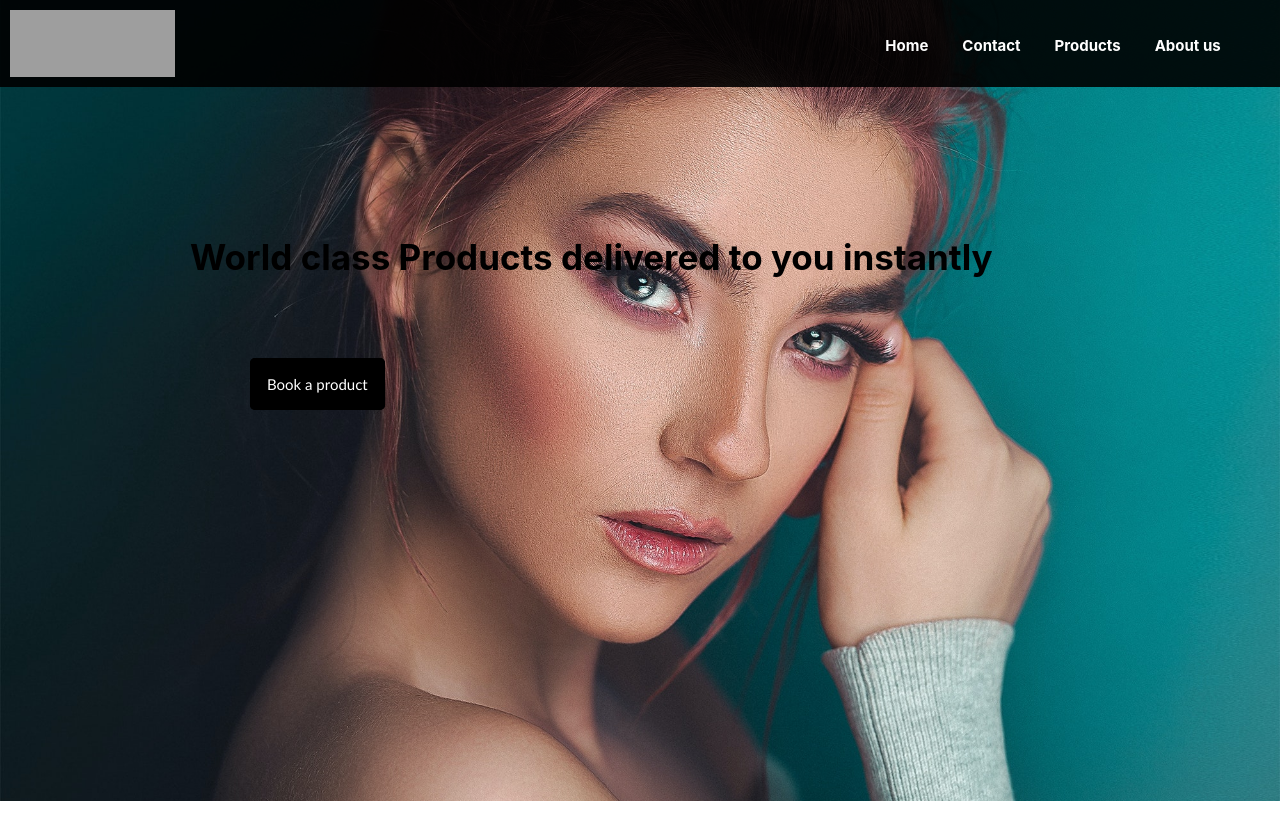
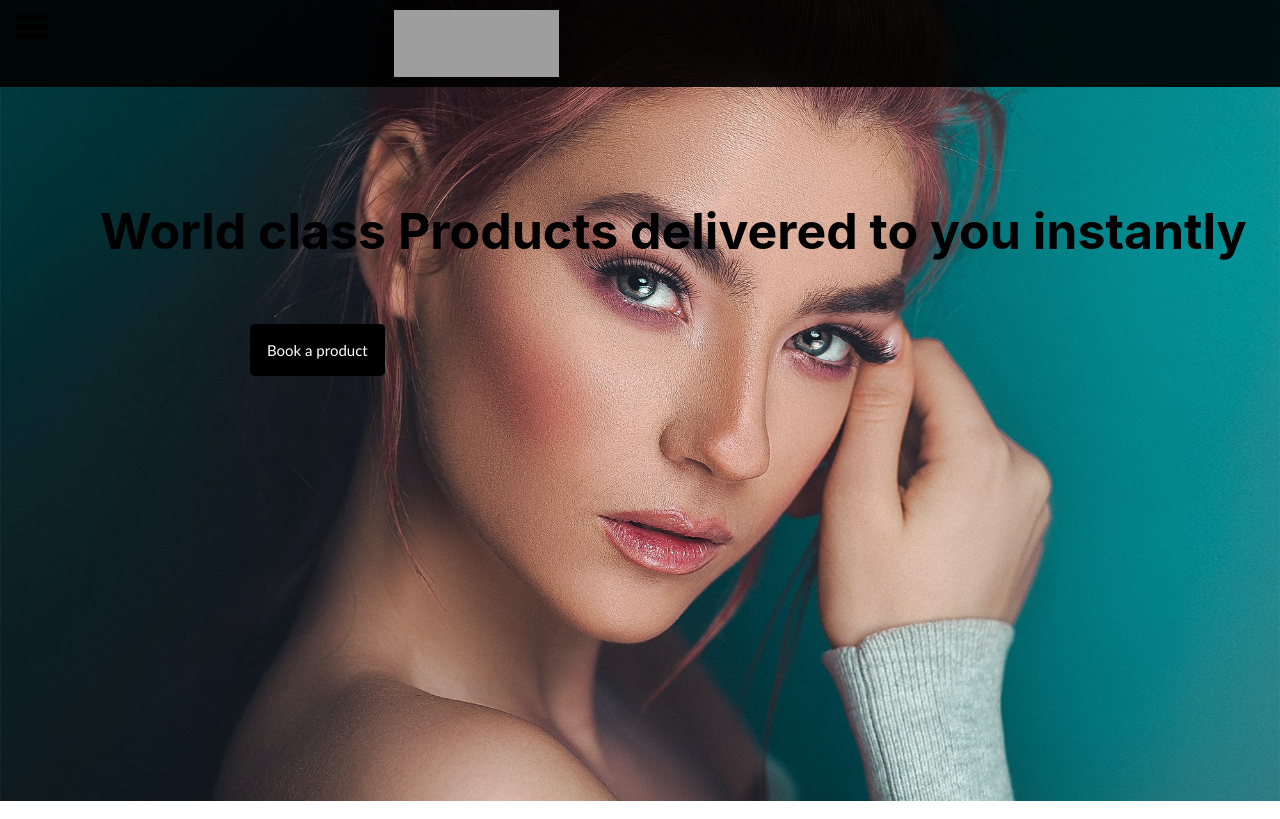
Before and after one commit to astianmuchui/Pretty-Collections, a PHP site: page / in a window 1280 px wide; the page is wider, and only the part inside the window is pictured. Shown: the top 819 px of that part. Run offline with PHP 8.4, Linux system fonts and the light colour scheme; some libraries are stand-ins or nearby versions; grey boxes are pictures that could not be loaded.

Commit message:
Add files via upload

```diff
--- a/index.html
+++ b/index.html
@@ -4,20 +4,32 @@
     <meta charset="UTF-8">
     <meta name="viewport" content="width=device-width, initial-scale=1.0">
     <link rel="stylesheet" href="style.css">
+    <link rel="stylesheet" href="menu.css">
     <script src="https://kit.fontawesome.com/84b6428a50.js" crossorigin="anonymous"></script>
-    <title>Pretty collections--- </title>
+    <title>Pretty collections|welcome</title>
 </head>
 <body>
 <header id="nav">
-    <img src="images/rsz_logo.png" height="66.66" width="165.33">
-    <nav>
-        <ul>
-            <li><a href="#">Home</a></li>
-            <li><a href="#msg" >Contact</a></li>
-            <li id="handbag"><a href="#product">Products</a></li>
-            <li><a href="#about">About us</a></li>
-        </ul>
-    </nav>
+    <div id="hamburger">
+        <div></div>
+        <div></div>
+        <div></div>
+    </div>
+    <menu>
+
+        <div class="main_menu" id="main_menu">
+            <span id="cancel">&times;</span>
+            <nav class="navigate">
+                <ul>
+                    <li><a href="#">Home</a></li> <br> <br>
+                    <li><a href="#msg" >Contact</a></li> <br> <br>
+                    <li id="handbag"><a href="#product">Products</a></li> <br> <br>
+                    <li><a href="#about">About us</a></li> <br> <br>
+                </ul>
+            </nav>
+        </div>
+    </menu>
+    <img src="images/rsz_logo.png" height="66.66" width="165.33" id="logo">
 </header>
 <div class="main">
 
@@ -31,7 +43,7 @@
                 <span id="close"> &times; </span>
                 <img src="images/rsz_logo.png" height="66.66" width="165.33">
                 <h1>Book a product...Delivery within no time !</h1>
-                <a href="#"> <i class="fab fa-whatsapp"></i> Book via Whatsapp</a> <br> <br>
+                <a href="https://api.whatsapp.com/send/?phone=254711831773&text%20Hi%20there%20Got%20your%20number%20from%20the%20website&app_absent=0"> <i class="fab fa-whatsapp"></i> Book via Whatsapp</a> <br> <br>
                 <a href="mailto:kamankuranelly@gmail.com">  <i class="far fa-envelope"></i>Book via  Email</a>   <br> <br>
                 <a href="tel:+254711831773"> <i class="fas fa-phone-alt"></i> Book via Call</a>
             </div>
@@ -46,7 +58,7 @@
                 <p>Earrings</p>
             </div>
             <div class="watches">
-                <img src="images/wrist_watch.jpg" alt="" height="311" width="311.75">
+                <img src="images/watch 1.jpg" alt="" height="311" width="311.75">
                 <p>watches</p>
 
             </div>
@@ -156,6 +168,7 @@
     <span>2020 Pretty collections </span>
     <span>Design,concept and integration by <a href="mailto:astianseb730@gmail.com">Seb Astian</a></span>
 </div>
+    <script src="menu.js"></script>
     <script src="script.js"></script>
 </body>
 </html>
--- /dev/null
+++ b/menu.css
@@ -0,0 +1,66 @@
+
+#hamburger{
+    display: block;
+    background-color: transparent;
+    float: right;
+    padding: 5px;
+}
+#hamburger div{
+    height: 4px;
+    width: 30px;
+    background-color: black;
+    border: 1px solid black;
+    cursor: pointer;
+    border-radius: 4%;
+    margin: 0 0 3px 0;
+    transition-property: all 1s;
+}
+.main_menu{
+    height: 100vh;
+    background-color: white;
+    width: 250px;
+    margin-top: 61px;
+    padding: 10px 10px 0 50px;
+    position: relative;
+    z-index: 3;
+    display: none;
+    transition-property: all 2s;
+    animation-name: slideInHamburger;
+    animation-fill-mode: forwards;
+    animation-iteration-count: 1;
+    animation-delay: -1s;
+    animation-duration: 2s;
+}
+*{
+    text-decoration: none;
+    scroll-behavior: smooth;
+    list-style-type: none;
+}
+.main_menu ul li a{
+    color: black;
+    font-size: 20px;
+    font-family: 'Trebuchet MS', 'Lucida Sans Unicode', 'Lucida Grande', 'Lucida Sans', Arial, sans-serif;
+    width: 100%;
+    padding: 10px;
+    position: relative;
+    left: 0;
+    transition-property: all;
+    transition-duration: 2s;
+}
+.main_menu ul li a:hover{
+    color: crimson;
+}
+.main_menu span{
+    font-size: 28px;
+    border-radius: 2px;
+    font-weight: bolder;
+    cursor: pointer;
+}
+@keyframes slideInHamburger{
+    0%{
+        margin-left: -1000px;
+    }
+    100%{
+        margin-left: -1px;;
+    }
+}
--- /dev/null
+++ b/menu.js
@@ -0,0 +1,11 @@
+var main = document.getElementById("main_menu");
+var hamburger = document.getElementById("hamburger");
+var cancel = document.getElementById("cancel");
+hamburger.onclick = function(){
+    main.style.display = "block";
+    hamburger.style.display = "none";
+}
+cancel.onclick = function(){
+    main.style.display = "none";
+    hamburger.style.display = "block";
+}
--- a/style.css
+++ b/style.css
@@ -34,40 +34,24 @@ body{
 header{
     display: inline-flex;
     background-color: rgba(0,0,0,0);
+    z-index: 9999;
     width: 100%;
-    height: max-content;
+    height: 67px;
     top: 0;
     position: fixed;
-    z-index: 999;
     padding: 10px;
     transition-property: all;
     transition-duration: 1s;
     /* border-bottom: 4px solid #ff019d;
     border-top: 4px solid #ff019d; */
 }
-header nav{
-    padding-left: 50%;
-    padding-right: 20px;
+menu{
+    margin-left: -100px;
+    z-index: 999;
 }
-header nav ul li{
-    list-style: none;
-    display: inline-flex;
-    padding: 0;
-}
-header a{
-    text-decoration: none;
-    color: white;
-    padding: 10px 0 0 30px;
-    font-family: -apple-system, BlinkMacSystemFont, 'Segoe UI', Roboto, Oxygen, Ubuntu, Cantarell, 'Open Sans', 'Helvetica Neue', sans-serif;
-    font-size: 15px;
-    font-weight: bold;
-    transition-property: all;
-    transition-duration: 1s;
-}
-header a:hover,
-header a:active{
-    color: deeppink;
-    transform: scale(1.2);
+#logo{
+    margin-left: 30%;
+    position: fixed;
 }
 *{
     scroll-behavior: smooth;
@@ -94,9 +78,10 @@ header a:active{
 }
 .intro p{
     top: 200px;
-    left: 190px;
+    left: 100px;
+    margin: auto;
     position: relative;
-    font-size: 35px;
+    font-size: 50px;
     font-weight: bold;
     font-family: -apple-system, BlinkMacSystemFont, 'Segoe UI', Roboto, Oxygen, Ubuntu, Cantarell, 'Open Sans', 'Helvetica Neue', sans-serif;
     animation-name: slideDown;
@@ -158,8 +143,8 @@ header a:active{
     }
 }
 .intro #book:hover{
-    background-color: gainsboro;
-    color: black;
+    background-color: rgba(0,0,0,0.5);
+    color: white;
     border: 1px solid black;
     border-radius: 5px;
 }
```
Also changed, not shown: menu.html (added, +22 -0 lines).
